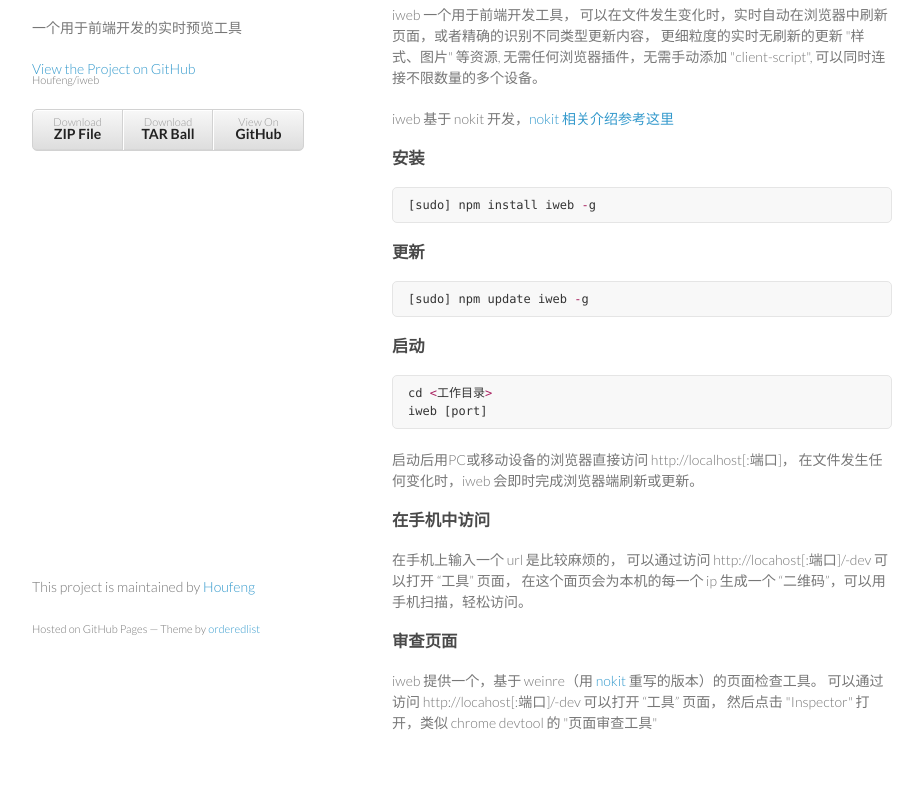
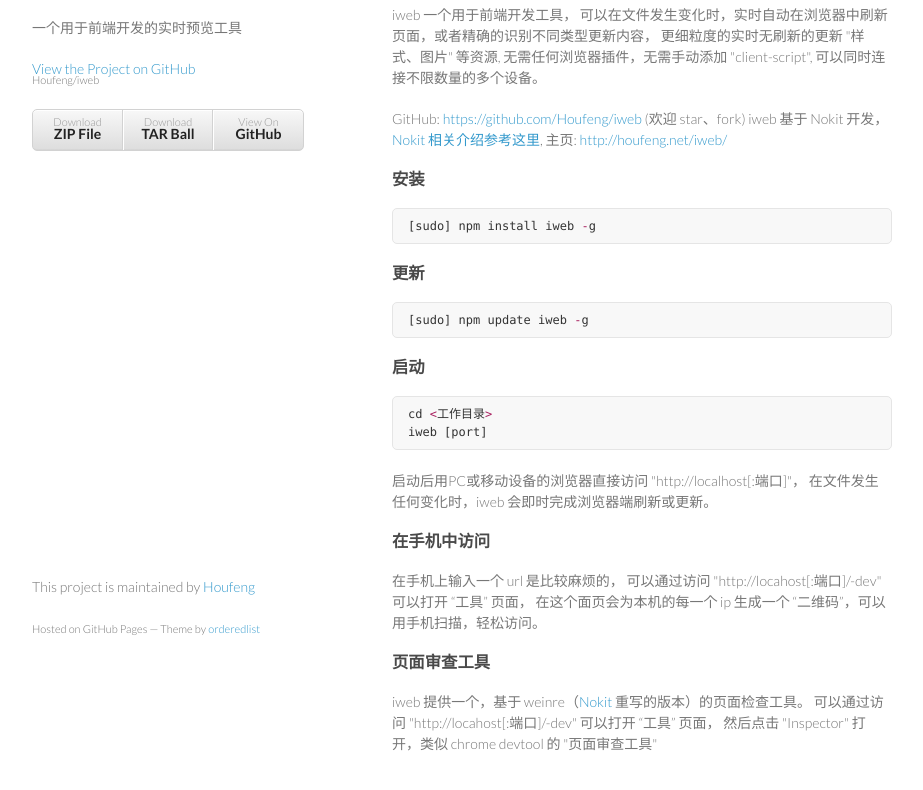
Before and after one commit to Houfeng/iweb, a plain HTML site: page index.html in a window 1280 px wide. Shown: the part 92-882 px from the top of the page, without its empty margins (178-1101 px from the left). Drawn offline with Linux system fonts and the light colour scheme.

```diff
--- a/index.html
+++ b/index.html
@@ -36,7 +36,8 @@
 更细粒度的实时无刷新的更新 "样式、图片" 等资源,
 无需任何浏览器插件，无需手动添加 "client-script", 可以同时连接不限数量的多个设备。</p>
 
-<p>iweb 基于 nokit 开发，<a href="https://github.com/Houfeng/nokit">nokit 相关介绍参考这里</a></p>
+<p>GitHub: <a href="https://github.com/Houfeng/iweb">https://github.com/Houfeng/iweb</a> (欢迎 star、fork)
+iweb 基于 Nokit 开发，<a href="https://github.com/Houfeng/nokit">Nokit 相关介绍参考这里</a>, 主页: <a href="http://houfeng.net/iweb/">http://houfeng.net/iweb/</a></p>
 
 <h3>
 <a id="安装" class="anchor" href="#%E5%AE%89%E8%A3%85" aria-hidden="true"><span class="octicon octicon-link"></span></a>安装</h3>
@@ -54,20 +55,20 @@
 <div class="highlight highlight-source-js"><pre>cd <span class="pl-k">&lt;</span>工作目录<span class="pl-k">&gt;</span>
 iweb [port]</pre></div>
 
-<p>启动后用PC或移动设备的浏览器直接访问 http://localhost[:端口]，
+<p>启动后用PC或移动设备的浏览器直接访问 "http://localhost[:端口]"，
 在文件发生任何变化时，iweb 会即时完成浏览器端刷新或更新。</p>
 
 <h3>
 <a id="在手机中访问" class="anchor" href="#%E5%9C%A8%E6%89%8B%E6%9C%BA%E4%B8%AD%E8%AE%BF%E9%97%AE" aria-hidden="true"><span class="octicon octicon-link"></span></a>在手机中访问</h3>
 
-<p>在手机上输入一个 url 是比较麻烦的， 可以通过访问 http://locahost[:端口]/-dev 可以打开 “工具” 页面，
+<p>在手机上输入一个 url 是比较麻烦的， 可以通过访问 "http://locahost[:端口]/-dev" 可以打开 “工具” 页面，
 在这个面页会为本机的每一个 ip 生成一个 “二维码”，可以用手机扫描，轻松访问。</p>
 
 <h3>
-<a id="审查页面" class="anchor" href="#%E5%AE%A1%E6%9F%A5%E9%A1%B5%E9%9D%A2" aria-hidden="true"><span class="octicon octicon-link"></span></a>审查页面</h3>
+<a id="页面审查工具" class="anchor" href="#%E9%A1%B5%E9%9D%A2%E5%AE%A1%E6%9F%A5%E5%B7%A5%E5%85%B7" aria-hidden="true"><span class="octicon octicon-link"></span></a>页面审查工具</h3>
 
-<p>iweb 提供一个，基于 weinre（用 <a href="https://github.com/Houfeng/nokit">nokit</a> 重写的版本）的页面检查工具。
-可以通过访问 http://locahost[:端口]/-dev 可以打开 “工具” 页面，
+<p>iweb 提供一个，基于 weinre（<a href="https://github.com/Houfeng/nokit">Nokit</a> 重写的版本）的页面检查工具。
+可以通过访问 "http://locahost[:端口]/-dev" 可以打开 “工具” 页面，
 然后点击 "Inspector" 打开，类似 chrome devtool 的 "页面审查工具"</p>
       </section>
       <footer>
```
Also changed, not shown: params.json (+1 -1 lines).
